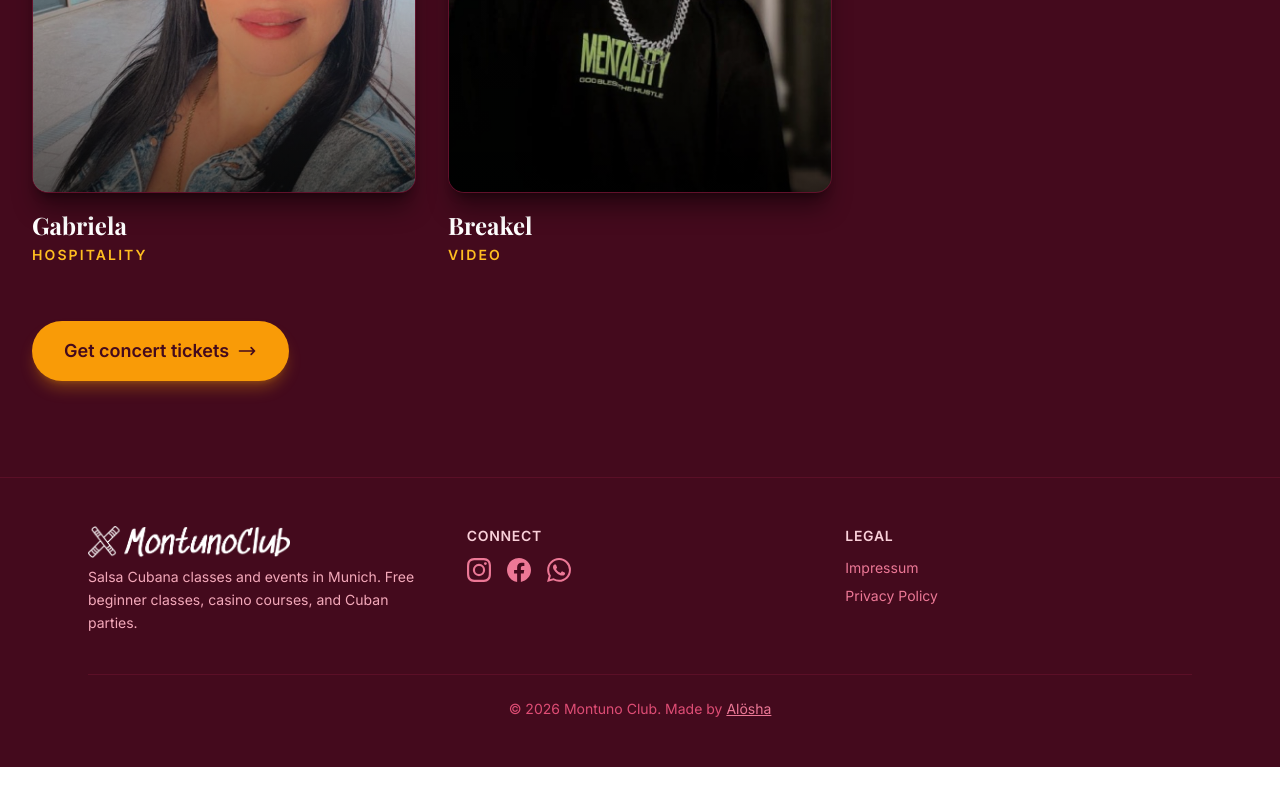
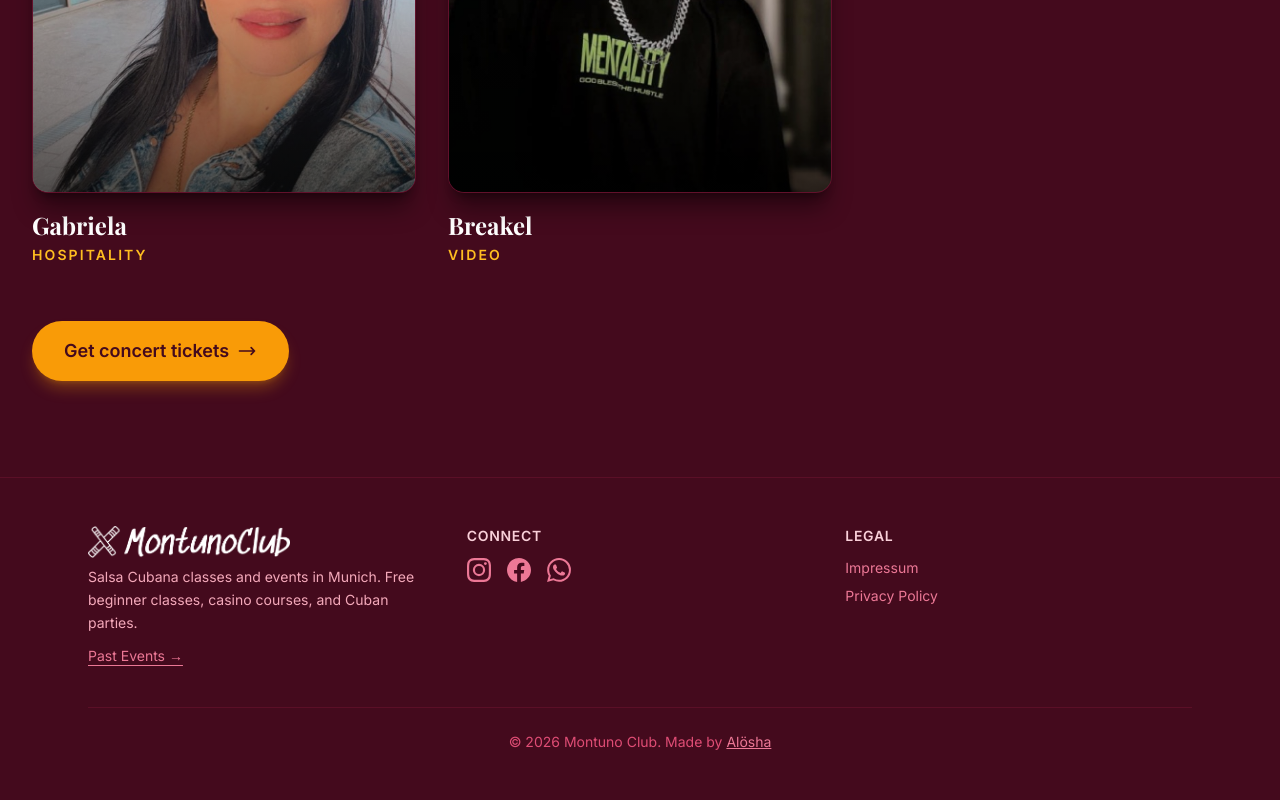
Before and after one commit to razbakov/montuno-club, a Nuxt app: page /charanga-team in a window 1280 px wide. Shown: the part 1775-2575 px from the top of the page. Before the commit the page ends 2542 px from the top, so only its background shows below. Built offline with nearby package versions, Linux system fonts and the light colour scheme.

Commit message:
Add 'Past events' link to site footer under brand block

```diff
--- a/app/components/SiteFooter.vue
+++ b/app/components/SiteFooter.vue
@@ -7,6 +7,9 @@
           <p class="text-sm text-wine-300 leading-relaxed">
             {{ $t('footer.description') }}
           </p>
+          <NuxtLink to="/past" class="mt-3 inline-block text-sm text-wine-400 hover:text-gold-400 transition-colors underline underline-offset-4">
+            {{ $t('past.title') }} &rarr;
+          </NuxtLink>
         </div>
 
         <div>
```
